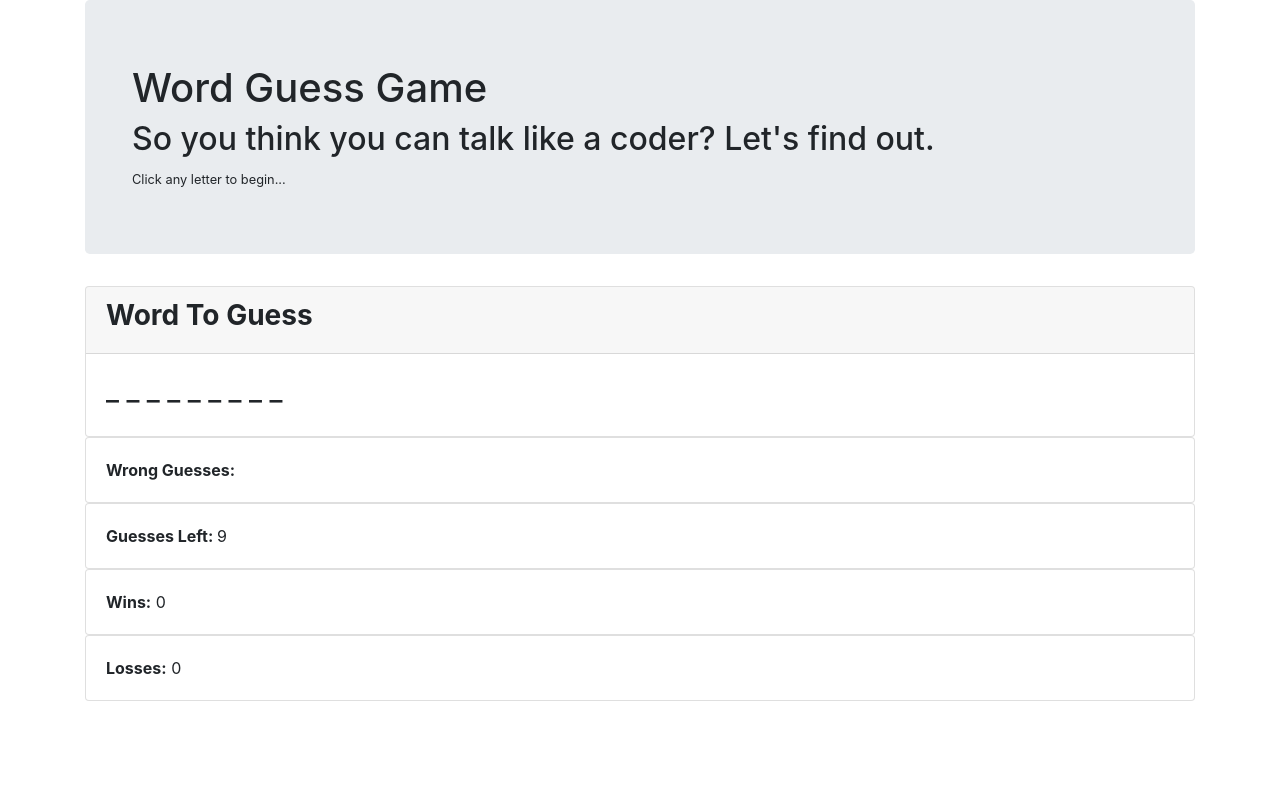
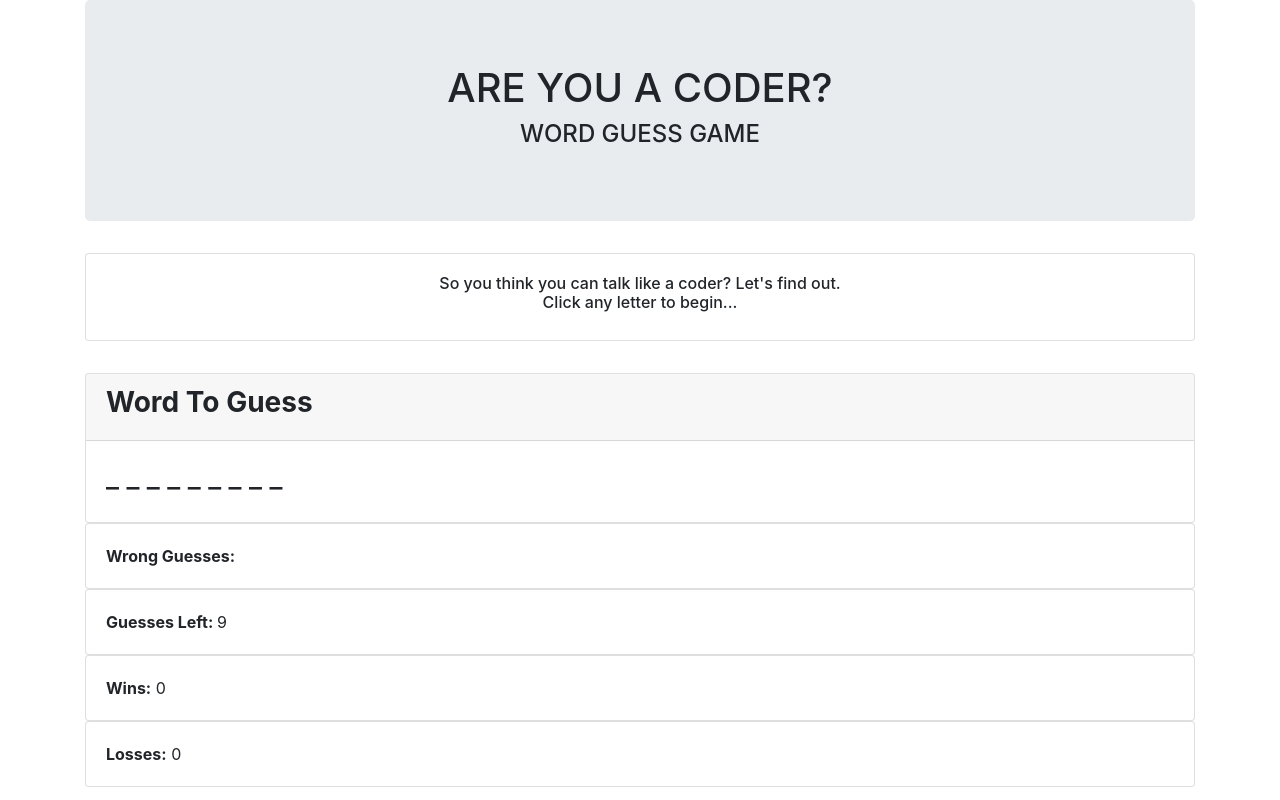
Before and after one commit to hannahborel/wordGueess, a plain HTML site: page index.html in a window 1280 px wide. Drawn offline with nearby package versions, Linux system fonts and the light colour scheme.

Commit message:
Formatting change. New Card for Description and Instructions.

```diff
--- a/index.html
+++ b/index.html
@@ -12,11 +12,21 @@
     <!-- Bootstrap container will hold everything -->
     <div class= "container">
         <!-- Jumbtotron holds title section -->
-        <div class = "jumbotron">
+        <div class = "jumbotron text-center">
             <div class = "container">
-                <h1> Word Guess Game</h1>
-            <h2>So you think you can talk like a coder? Let's find out. </h2>
-            <small>Click any letter to begin...</small>
+                <h1> ARE YOU A CODER?</h1>
+                <h4> WORD GUESS GAME</h4>
+            </div>
+        </div>
+
+
+        <div class="row">
+            <div class="col-lg-12">
+                <div class="card" style="margin-bottom: 2rem;">
+                    <div class="card-body text-center">
+                        <h6>So you think you can talk like a coder? Let's find out.<br> Click any letter to begin...</h6>
+                    </div>
+                </div>
             </div>
         </div>
 
```
